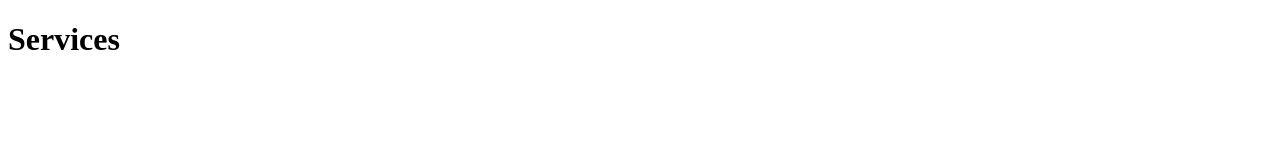
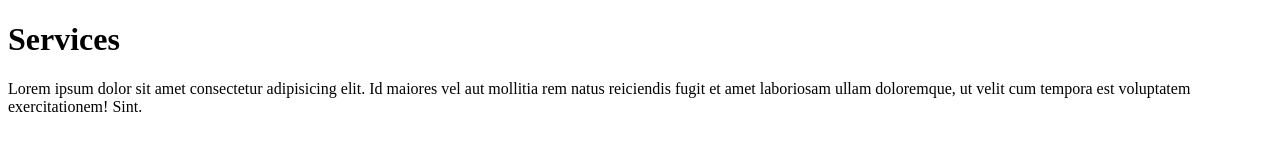
Before and after one commit to fouziamengal/portfolio, a plain HTML site: page services.html in a window 1280 px wide. Drawn offline with Linux system fonts and the light colour scheme.

Commit message:
Update services.html

```diff
--- a/services.html
+++ b/services.html
@@ -8,5 +8,6 @@
 </head>
 <body>
     <h1>Services</h1>
+    <p>Lorem ipsum dolor sit amet consectetur adipisicing elit. Id maiores vel aut mollitia rem natus reiciendis fugit et amet laboriosam ullam doloremque, ut velit cum tempora est voluptatem exercitationem! Sint.</p>
 </body>
 </html>
```
